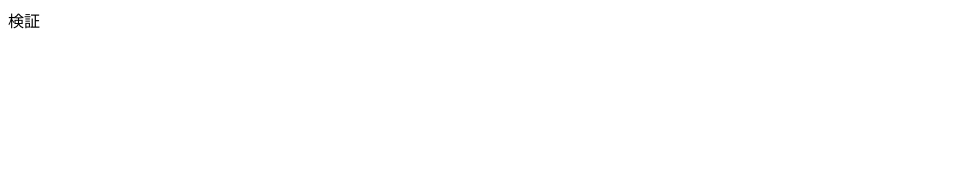
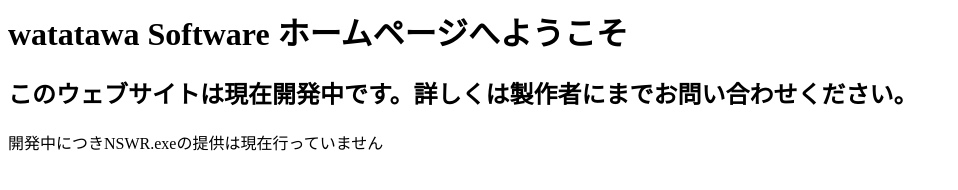
Before and after one commit to watarukun/watatawa, a plain HTML site: page index.html in a window 1280 px wide. Shown: the whole page, without its empty margins (0-958 px from the left). Drawn offline with Linux system fonts and the light colour scheme.

Commit message:
first commit

```diff
--- a/index.html
+++ b/index.html
@@ -1,7 +1,14 @@
 <html>
-    <title>わたたわSOFTWARE</title>
-    <meta charset="UTF-8">
+  <head>
+  <meta charset="UTF-8">
+  <title>watatawa Software</title>
+  <link rel="icon" href="icon.png" type="image/x-icon">
+</head>
 
-    <p>検証</p>
+
+    <h1>watatawa Software ホームページへようこそ</h1>
+    <h2>このウェブサイトは現在開発中です。詳しくは製作者にまでお問い合わせください。</h2>
+    <p>開発中につきNSWR.exeの提供は現在行っていません</p>
+
 
     </html>
```
Also changed, not shown: icon.png (added).
